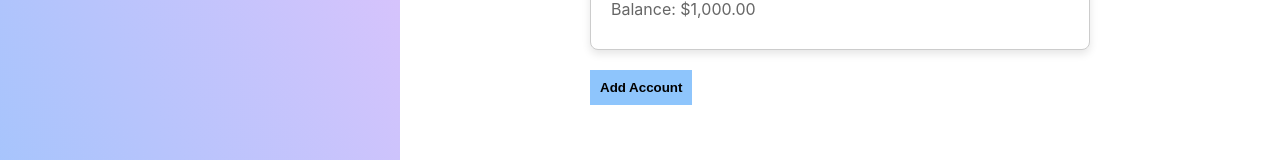
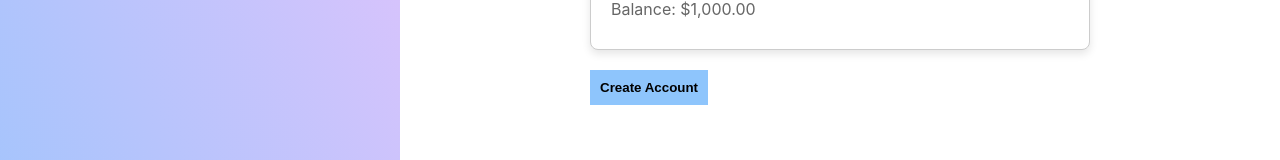
Before and after one commit to satbir544/stablecoin-poc, a React (Create React App) app: page / in a window 1280 px wide. Shown: the part 241-401 px from the top of the page. Built offline with nearby package versions, Linux system fonts and the light colour scheme.

Commit message:
updated side nav

```diff
--- a/src/accounts.js
+++ b/src/accounts.js
@@ -17,9 +17,9 @@ function Accounts() {
           <p>Balance: $1,000.00</p>
         </div>
 
-        {/* Add Account Button */}
+        {/* Create Account Button */}
         <div className="add-account-button">
-          <button>Add Account</button>
+          <button>Create Account</button>
         </div>
       </div>
     </div>
--- a/src/sideNav.css
+++ b/src/sideNav.css
@@ -31,4 +31,5 @@
 
 .nav-link:hover {
     background-color: #8EC5FC;
+    color: white;
 }
```
